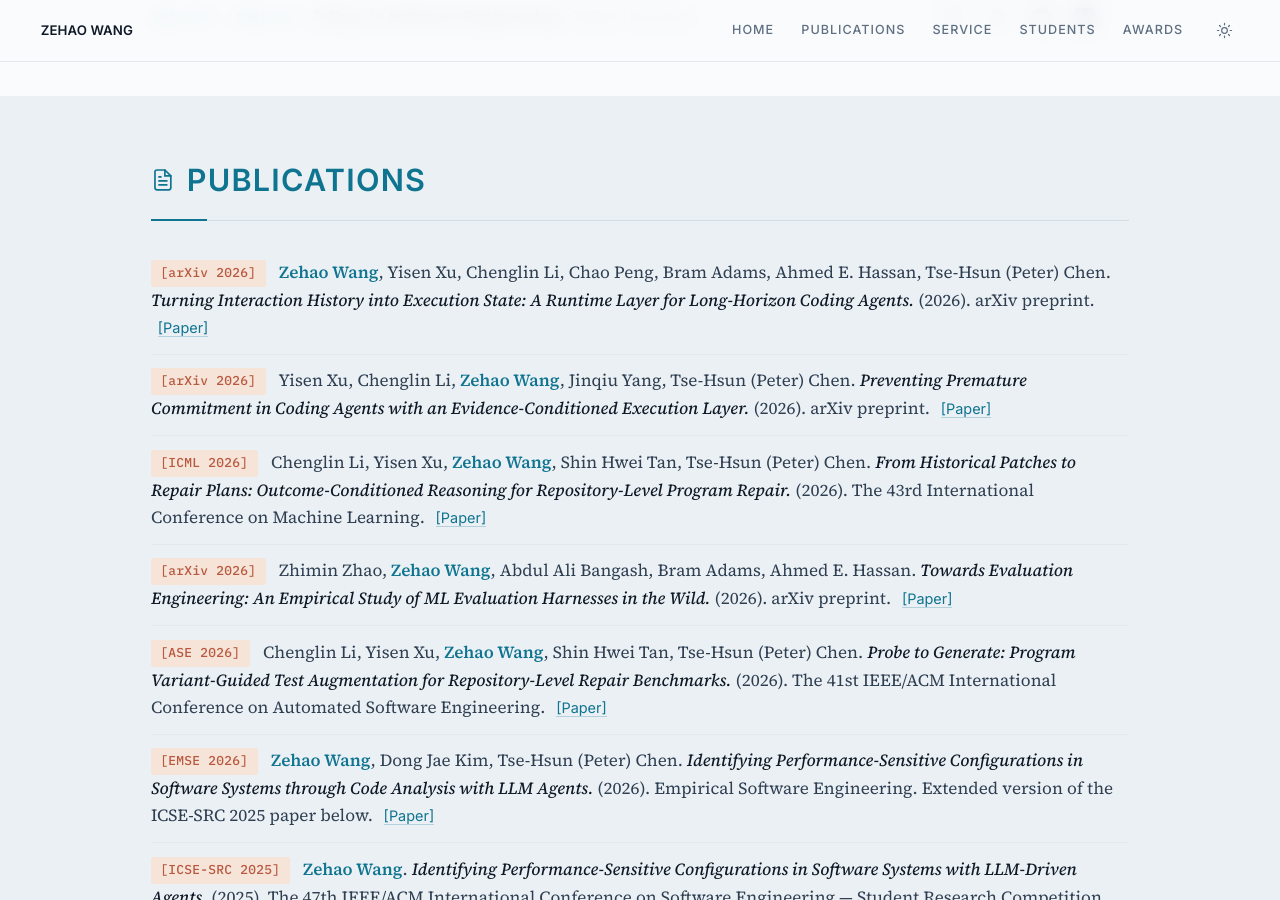
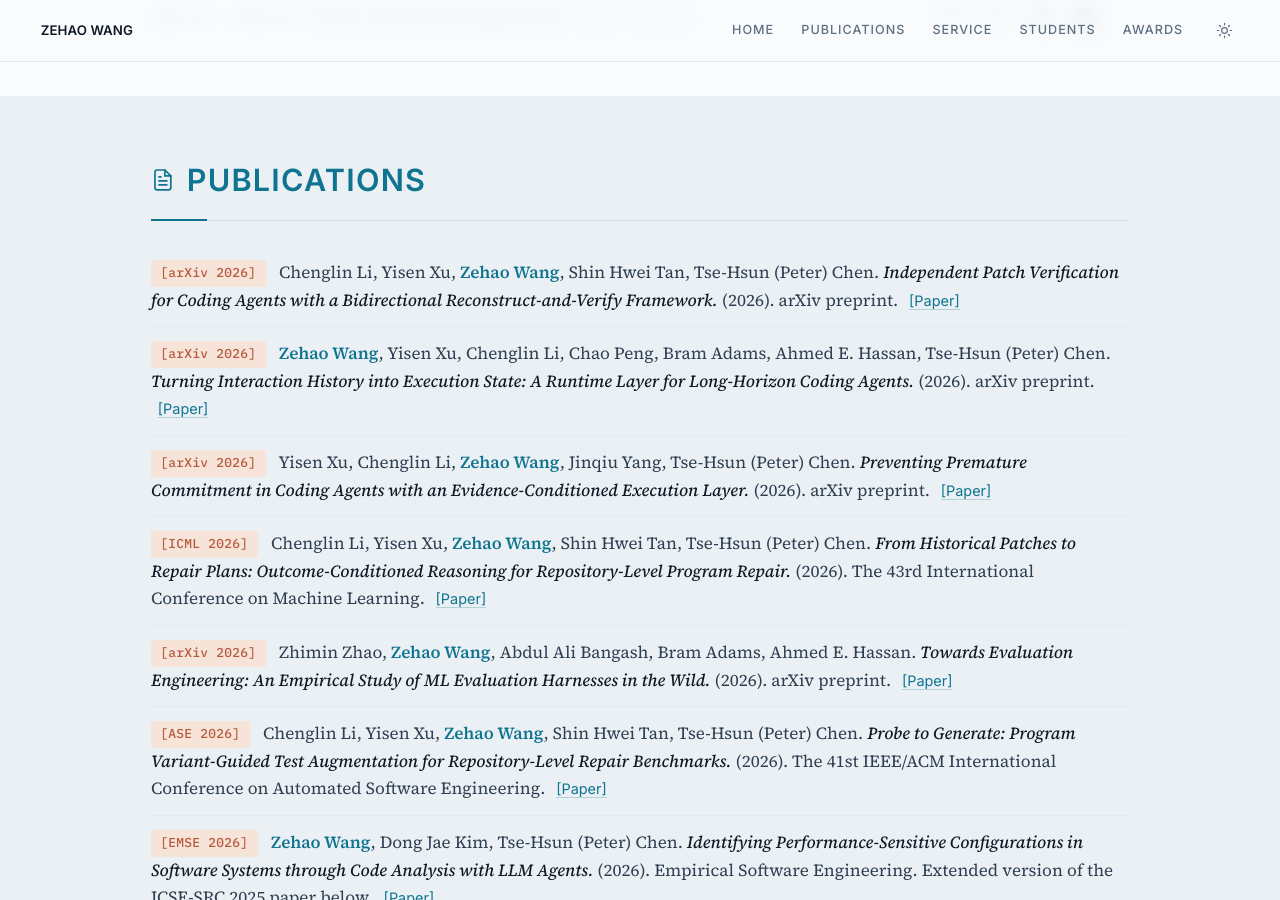
Before and after one commit to zehaowang00/zehaowang00.github.io, a Jekyll site: the page preview.html, which Jekyll copies as it is, in a window 1280 px wide and 900 px high, scrolled down 541 px. Built offline with Jekyll 4.4.1, drawn with Linux system fonts in a browser that asks for light colours.

Commit message:
Add independent patch verification arXiv paper
Co-Authored-By: Claude Fable 5 <noreply@anthropic.com>

```diff
--- a/preview.html
+++ b/preview.html
@@ -104,6 +104,14 @@
       </h2>
 
       <ul class="papers">
+        <li>
+          <span class="paper__venue">[arXiv 2026]</span>
+          <span class="paper__authors">Chenglin Li, Yisen Xu, <span class="me">Zehao Wang</span>, Shin Hwei Tan, Tse-Hsun (Peter) Chen.</span>
+          <span class="paper__title">Independent Patch Verification for Coding Agents with a Bidirectional Reconstruct-and-Verify Framework.</span>
+          (2026). arXiv preprint.
+          <a class="paper__link" href="https://arxiv.org/abs/2608.08950" target="_blank" rel="noopener">[Paper]</a>
+        </li>
+
         <li>
           <span class="paper__venue">[arXiv 2026]</span>
           <span class="paper__authors"><span class="me">Zehao Wang</span>, Yisen Xu, Chenglin Li, Chao Peng, Bram Adams, Ahmed E. Hassan, Tse-Hsun (Peter) Chen.</span>
```
Also changed, not shown: _layouts/home.html (+8 -0 lines).
